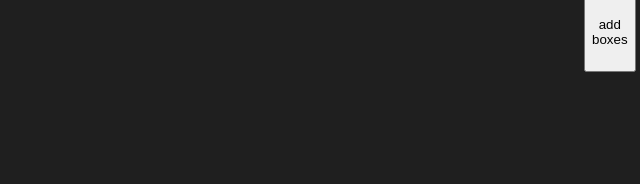
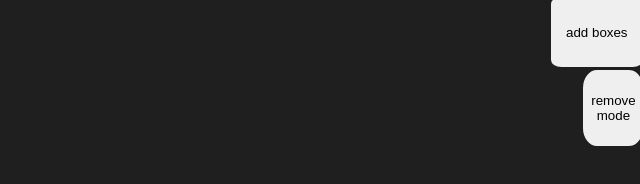
Before and after one commit to Listwas/messaging_site, a plain HTML site: page main.html in a window 1280 px wide. Shown: the whole page, without its empty margins (640-1280 px from the left). Drawn offline with Linux system fonts and the light colour scheme.

Commit message:
removing boxes added

```diff
--- a/box_handling.js
+++ b/box_handling.js
@@ -72,3 +72,21 @@ function applyBoxUtilities(element) {
     });
   });
 }
+
+// removing boxes
+let isRemovingMode = false;
+
+document.getElementById("removeBox").addEventListener("click", function () {
+  isRemovingMode = !isRemovingMode;
+  this.textContent = isRemovingMode ? "removing.." : "remove mode off";
+  document.querySelectorAll(".resizable").forEach((box) => {
+    box.style.cursor = isRemovingMode ? "pointer" : "default";
+  });
+});
+
+document.addEventListener("click", function (e) {
+  if (isRemovingMode && e.target.classList.contains("resizable")) {
+    e.target.style.display = "none";
+    e.stopPropagation();
+  }
+});
--- a/main.html
+++ b/main.html
@@ -9,6 +9,7 @@
 <body>
     <div id="main_block">
         <button id="addBox">add boxes</button>
+        <button id="removeBox">remove mode</button>
     </div>
 
     <script src="box_handling.js"></script>
--- a/styles.css
+++ b/styles.css
@@ -10,12 +10,22 @@ body {
 }
 
 #addBox{
-    position: relative;
-    margin: -2vh 0 0 95vw;
-    width: 20vh;
+    position: absolute;
+    margin: -2vh 0 0 92vw;
+    border: 5px solid #1f1f1f;
+    border-radius: 15%;
+    min-width: 8vw;
     height: 10vh;
 }
 
+#removeBox {
+    position: absolute;
+    margin: 7.5vh 0 0 94.8vw;
+    border: 2px solid #1f1f1f;
+    border-radius: 25%;
+    min-width: 5vw;
+    height: 10vh;
+}
 /* adjust box size  */
 .resizable {
     position: absolute;
```
